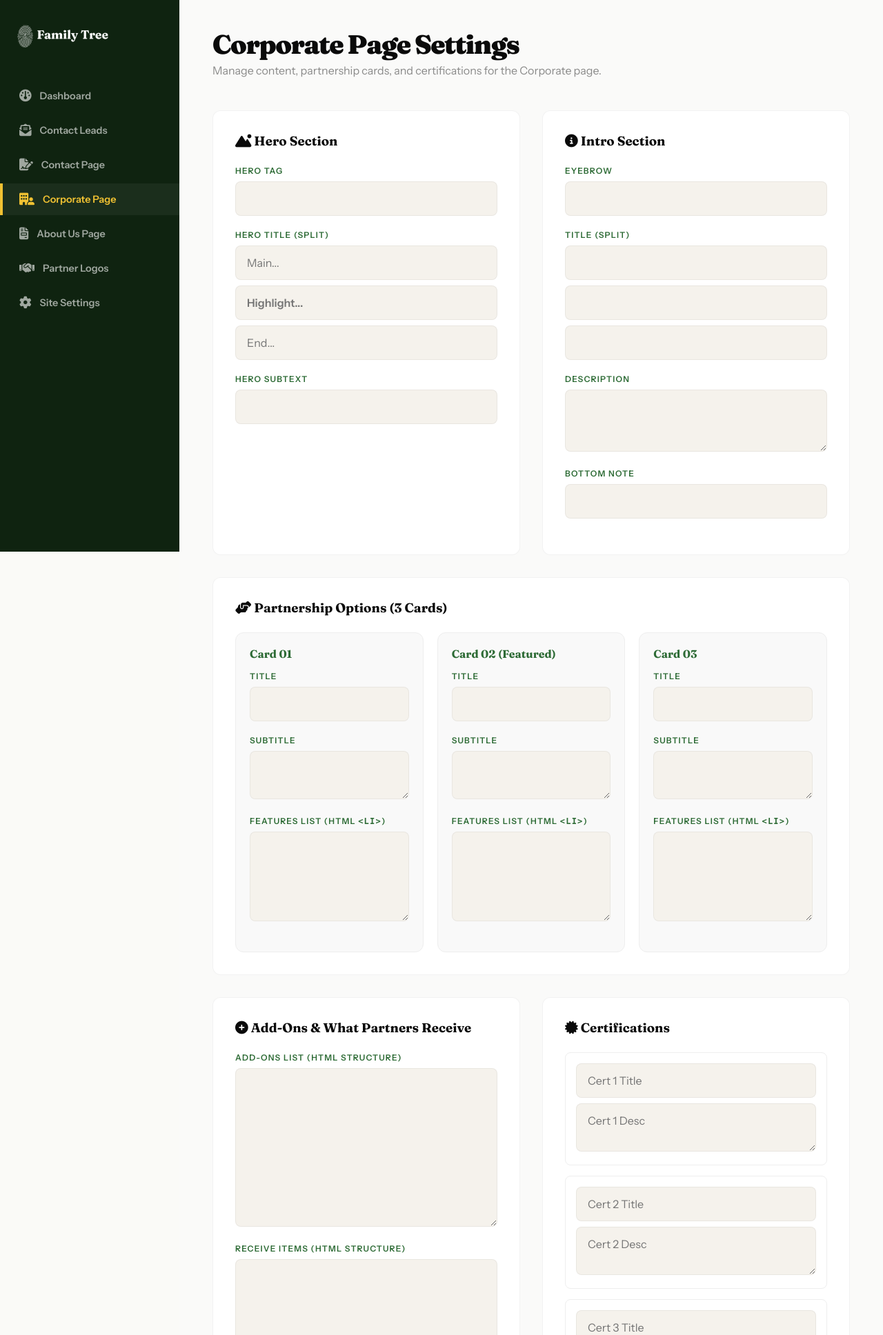
After one commit to Sachinsagarmishra/familytreeindia, a PHP site: page /admin/corporate_settings.php in a window 1280 px wide. The commit adds this page. Shown: the top 1936 px of the page at 69% size. Run offline with PHP 8.4, Linux system fonts and the light colour scheme; a user stored in the database is signed in; data comes from the database, SQL or seed files in the repository; a map, chart or similar area stays blank; some libraries are stand-ins or nearby versions.

Commit message:
Make Corporate page fully editable from admin panel

```diff
--- /dev/null
+++ b/admin/corporate_settings.php
@@ -0,0 +1,215 @@
+<?php
+include_once '../includes/config.php';
+$pageTitle = "Corporate Page Settings";
+$activePage = "corporate_settings";
+include_once 'includes/header.php';
+include_once 'includes/sidebar.php';
+
+$msg = "";
+
+if ($_SERVER["REQUEST_METHOD"] == "POST" && isset($_POST['update_corporate'])) {
+    foreach($_POST['settings'] as $key => $value) {
+        $val = $conn->real_escape_string($value);
+        $conn->query("UPDATE site_settings SET setting_value = '$val' WHERE setting_key = '$key'");
+    }
+    $msg = "Corporate page settings updated successfully!";
+}
+
+// Fetch current settings
+$settings = [];
+$res = $conn->query("SELECT * FROM site_settings WHERE setting_key LIKE 'corp_%'");
+while($row = $res->fetch_assoc()) {
+    $settings[$row['setting_key']] = $row['setting_value'];
+}
+?>
+
+<main class="main-content">
+  <header class="header-admin">
+    <div class="welcome-msg">
+      <h2>Corporate Page Settings</h2>
+      <p>Manage content, partnership cards, and certifications for the Corporate page.</p>
+    </div>
+  </header>
+
+  <?php if($msg): ?>
+    <div style="padding: 16px; background: #dcfce7; color: #166534; border-radius: 8px; margin-bottom: 24px; font-weight: 600;">
+      <?php echo $msg; ?>
+    </div>
+  <?php endif; ?>
+
+  <form method="POST" action="" class="settings-form-grid">
+
+    <!-- HERO SECTION -->
+    <div class="settings-card">
+      <h3 style="margin-bottom: 24px;"><i class="fa-solid fa-mountain-sun"></i> Hero Section</h3>
+      <div class="form-group">
+        <label>Hero Tag</label>
+        <input type="text" name="settings[corp_hero_tag]" class="form-control" value="<?php echo htmlspecialchars($settings['corp_hero_tag'] ?? ''); ?>">
+      </div>
+      <div class="form-group">
+        <label>Hero Title (Split)</label>
+        <div style="display: flex; flex-direction: column; gap: 8px;">
+          <input type="text" name="settings[corp_hero_title_main]" class="form-control" placeholder="Main..." value="<?php echo htmlspecialchars($settings['corp_hero_title_main'] ?? ''); ?>">
+          <input type="text" name="settings[corp_hero_title_highlight]" class="form-control" style="color: var(--green-mid); font-weight: bold;" placeholder="Highlight..." value="<?php echo htmlspecialchars($settings['corp_hero_title_highlight'] ?? ''); ?>">
+          <input type="text" name="settings[corp_hero_title_end]" class="form-control" placeholder="End..." value="<?php echo htmlspecialchars($settings['corp_hero_title_end'] ?? ''); ?>">
+        </div>
+      </div>
+      <div class="form-group">
+        <label>Hero Subtext</label>
+        <input type="text" name="settings[corp_hero_sub]" class="form-control" value="<?php echo htmlspecialchars($settings['corp_hero_sub'] ?? ''); ?>">
+      </div>
+    </div>
+
+    <!-- INTRO SECTION -->
+    <div class="settings-card">
+      <h3 style="margin-bottom: 24px;"><i class="fa-solid fa-circle-info"></i> Intro Section</h3>
+      <div class="form-group">
+        <label>Eyebrow</label>
+        <input type="text" name="settings[corp_intro_eyebrow]" class="form-control" value="<?php echo htmlspecialchars($settings['corp_intro_eyebrow'] ?? ''); ?>">
+      </div>
+      <div class="form-group">
+        <label>Title (Split)</label>
+        <div style="display: flex; flex-direction: column; gap: 8px;">
+          <input type="text" name="settings[corp_intro_title_main]" class="form-control" value="<?php echo htmlspecialchars($settings['corp_intro_title_main'] ?? ''); ?>">
+          <input type="text" name="settings[corp_intro_title_highlight]" class="form-control" style="color: var(--green-mid); font-weight: bold;" value="<?php echo htmlspecialchars($settings['corp_intro_title_highlight'] ?? ''); ?>">
+          <input type="text" name="settings[corp_intro_title_end]" class="form-control" value="<?php echo htmlspecialchars($settings['corp_intro_title_end'] ?? ''); ?>">
+        </div>
+      </div>
+      <div class="form-group">
+        <label>Description</label>
+        <textarea name="settings[corp_intro_text]" class="form-control tinymce-editor" rows="3"><?php echo htmlspecialchars($settings['corp_intro_text'] ?? ''); ?></textarea>
+      </div>
+      <div class="form-group">
+        <label>Bottom Note</label>
+        <input type="text" name="settings[corp_intro_note]" class="form-control" value="<?php echo htmlspecialchars($settings['corp_intro_note'] ?? ''); ?>">
+      </div>
+    </div>
+
+    <!-- PARTNERSHIP CARDS -->
+    <div class="settings-card" style="grid-column: span 2;">
+      <h3 style="margin-bottom: 24px;"><i class="fa-solid fa-handshake-angle"></i> Partnership Options (3 Cards)</h3>
+      <div style="display: grid; grid-template-columns: 1fr 1fr 1fr; gap: 20px;">
+        <!-- CARD 1 -->
+        <div style="background: #f9f9f9; padding: 20px; border-radius: 12px; border: 1px solid #eee;">
+          <h4 style="margin-bottom: 15px; color: var(--green-mid);">Card 01</h4>
+          <div class="form-group">
+            <label>Title</label>
+            <input type="text" name="settings[corp_card1_title]" class="form-control" value="<?php echo htmlspecialchars($settings['corp_card1_title'] ?? ''); ?>">
+          </div>
+          <div class="form-group">
+            <label>Subtitle</label>
+            <textarea name="settings[corp_card1_sub]" class="form-control" rows="2"><?php echo htmlspecialchars($settings['corp_card1_sub'] ?? ''); ?></textarea>
+          </div>
+          <div class="form-group">
+            <label>Features List (HTML <code>&lt;li&gt;</code>)</label>
+            <textarea name="settings[corp_card1_list]" class="form-control tinymce-editor" rows="5"><?php echo htmlspecialchars($settings['corp_card1_list'] ?? ''); ?></textarea>
+          </div>
+        </div>
+        <!-- CARD 2 -->
+        <div style="background: #f9f9f9; padding: 20px; border-radius: 12px; border: 1px solid #eee;">
+          <h4 style="margin-bottom: 15px; color: var(--green-mid);">Card 02 (Featured)</h4>
+          <div class="form-group">
+            <label>Title</label>
+            <input type="text" name="settings[corp_card2_title]" class="form-control" value="<?php echo htmlspecialchars($settings['corp_card2_title'] ?? ''); ?>">
+          </div>
+          <div class="form-group">
+            <label>Subtitle</label>
+            <textarea name="settings[corp_card2_sub]" class="form-control" rows="2"><?php echo htmlspecialchars($settings['corp_card2_sub'] ?? ''); ?></textarea>
+          </div>
+          <div class="form-group">
+            <label>Features List (HTML <code>&lt;li&gt;</code>)</label>
+            <textarea name="settings[corp_card2_list]" class="form-control tinymce-editor" rows="5"><?php echo htmlspecialchars($settings['corp_card2_list'] ?? ''); ?></textarea>
+          </div>
+        </div>
+        <!-- CARD 3 -->
+        <div style="background: #f9f9f9; padding: 20px; border-radius: 12px; border: 1px solid #eee;">
+          <h4 style="margin-bottom: 15px; color: var(--green-mid);">Card 03</h4>
+          <div class="form-group">
+            <label>Title</label>
+            <input type="text" name="settings[corp_card3_title]" class="form-control" value="<?php echo htmlspecialchars($settings['corp_card3_title'] ?? ''); ?>">
+          </div>
+          <div class="form-group">
+            <label>Subtitle</label>
+            <textarea name="settings[corp_card3_sub]" class="form-control" rows="2"><?php echo htmlspecialchars($settings['corp_card3_sub'] ?? ''); ?></textarea>
+          </div>
+          <div class="form-group">
+            <label>Features List (HTML <code>&lt;li&gt;</code>)</label>
+            <textarea name="settings[corp_card3_list]" class="form-control tinymce-editor" rows="5"><?php echo htmlspecialchars($settings['corp_card3_list'] ?? ''); ?></textarea>
+          </div>
+        </div>
+      </div>
+    </div>
+
+    <!-- ADD-ONS & RECEIVE -->
+    <div class="settings-card">
+      <h3 style="margin-bottom: 24px;"><i class="fa-solid fa-plus-circle"></i> Add-Ons & What Partners Receive</h3>
+      <div class="form-group">
+        <label>Add-ons List (HTML Structure)</label>
+        <textarea name="settings[corp_addons_list]" class="form-control tinymce-editor" rows="10"><?php echo htmlspecialchars($settings['corp_addons_list'] ?? ''); ?></textarea>
+      </div>
+      <div class="form-group">
+        <label>Receive Items (HTML Structure)</label>
+        <textarea name="settings[corp_receive_list]" class="form-control tinymce-editor" rows="10"><?php echo htmlspecialchars($settings['corp_receive_list'] ?? ''); ?></textarea>
+      </div>
+      <div class="form-group">
+        <label>Receive Closing Note</label>
+        <input type="text" name="settings[corp_receive_closing]" class="form-control" value="<?php echo htmlspecialchars($settings['corp_receive_closing'] ?? ''); ?>">
+      </div>
+    </div>
+
+    <!-- CERTIFICATIONS -->
+    <div class="settings-card">
+      <h3 style="margin-bottom: 24px;"><i class="fa-solid fa-certificate"></i> Certifications</h3>
+      <div style="display: grid; gap: 15px;">
+        <div style="padding: 15px; border: 1px solid #eee; border-radius: 8px;">
+          <input type="text" name="settings[corp_cert1_title]" class="form-control" placeholder="Cert 1 Title" value="<?php echo htmlspecialchars($settings['corp_cert1_title'] ?? ''); ?>" style="margin-bottom: 8px;">
+          <textarea name="settings[corp_cert1_desc]" class="form-control" rows="2" placeholder="Cert 1 Desc"><?php echo htmlspecialchars($settings['corp_cert1_desc'] ?? ''); ?></textarea>
+        </div>
+        <div style="padding: 15px; border: 1px solid #eee; border-radius: 8px;">
+          <input type="text" name="settings[corp_cert2_title]" class="form-control" placeholder="Cert 2 Title" value="<?php echo htmlspecialchars($settings['corp_cert2_title'] ?? ''); ?>" style="margin-bottom: 8px;">
+          <textarea name="settings[corp_cert2_desc]" class="form-control" rows="2" placeholder="Cert 2 Desc"><?php echo htmlspecialchars($settings['corp_cert2_desc'] ?? ''); ?></textarea>
+        </div>
+        <div style="padding: 15px; border: 1px solid #eee; border-radius: 8px;">
+          <input type="text" name="settings[corp_cert3_title]" class="form-control" placeholder="Cert 3 Title" value="<?php echo htmlspecialchars($settings['corp_cert3_title'] ?? ''); ?>" style="margin-bottom: 8px;">
+          <textarea name="settings[corp_cert3_desc]" class="form-control" rows="2" placeholder="Cert 3 Desc"><?php echo htmlspecialchars($settings['corp_cert3_desc'] ?? ''); ?></textarea>
+        </div>
+      </div>
+    </div>
+
+    <!-- CTA SECTION -->
+    <div class="settings-card" style="grid-column: span 2;">
+      <h3 style="margin-bottom: 24px;"><i class="fa-solid fa-paper-plane"></i> CTA Section</h3>
+      <div class="form-row-grid">
+        <div class="form-group">
+          <label>CTA Title (Split)</label>
+          <input type="text" name="settings[corp_cta_title_main]" class="form-control" value="<?php echo htmlspecialchars($settings['corp_cta_title_main'] ?? ''); ?>" style="margin-bottom: 8px;">
+          <input type="text" name="settings[corp_cta_title_highlight]" class="form-control" style="color: var(--green-mid); font-weight: bold;" value="<?php echo htmlspecialchars($settings['corp_cta_title_highlight'] ?? ''); ?>" style="margin-bottom: 8px;">
+          <input type="text" name="settings[corp_cta_title_end]" class="form-control" value="<?php echo htmlspecialchars($settings['corp_cta_title_end'] ?? ''); ?>">
+        </div>
+        <div class="form-group">
+          <label>CTA Subtext</label>
+          <textarea name="settings[corp_cta_sub]" class="form-control" rows="4"><?php echo htmlspecialchars($settings['corp_cta_sub'] ?? ''); ?></textarea>
+        </div>
+      </div>
+    </div>
+
+    <div class="settings-actions">
+      <button type="submit" name="update_corporate" class="btn-login" style="width: auto; padding: 16px 48px;">Save Corporate Page Changes</button>
+    </div>
+  </form>
+</main>
+
+<script>
+  tinymce.init({
+    selector: 'textarea.tinymce-editor',
+    plugins: 'link lists autoresize code',
+    toolbar: 'undo redo | bold italic | bullist numlist | link | code',
+    menubar: false,
+    statusbar: false,
+    autoresize_bottom_margin: 20,
+    branding: false,
+    height: 150
+  });
+</script>
+
+<?php include_once 'includes/footer.php'; ?>
--- a/admin/includes/sidebar.php
+++ b/admin/includes/sidebar.php
@@ -23,6 +23,12 @@
         </a>
       </li>
       <li class="nav-item-admin">
+        <a href="corporate_settings.php" class="nav-link-admin <?php echo ($activePage == 'corporate_settings') ? 'active' : ''; ?>">
+          <i class="fa-solid fa-building-user"></i>
+          <span>Corporate Page</span>
+        </a>
+      </li>
+      <li class="nav-item-admin">
         <a href="about_settings.php" class="nav-link-admin <?php echo ($activePage == 'about_settings') ? 'active' : ''; ?>">
           <i class="fa-solid fa-file-invoice"></i>
           <span>About Us Page</span>
```
Also changed, not shown: corporate.php (+64 -117 lines), scratch/migrate_corporate.php (added, +111 -0 lines).
